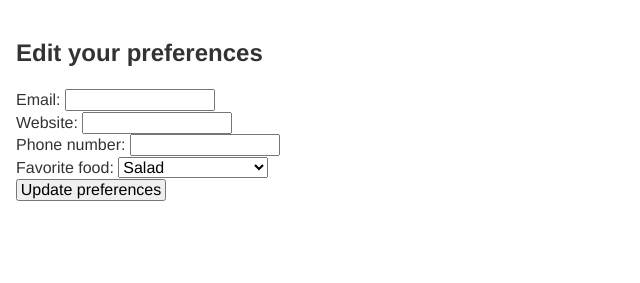
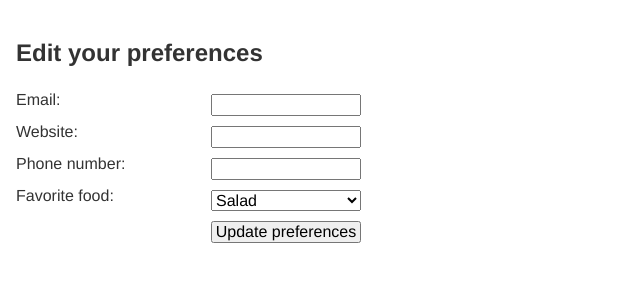
Before and after one commit to minhnguyen9702/MDN_Forms, a plain HTML site: page styling_basics/index.html in a window 1280 px wide. Shown: the whole page, without its empty margins (0-640 px from the left). Drawn offline with Linux system fonts and the light colour scheme.

Commit message:
complete exercise

```diff
--- a/styling_basics/index.html
+++ b/styling_basics/index.html
@@ -26,13 +26,27 @@
       font-size: 100%;
       width: 150px;
       padding: 0;
-      margin: 0;
+      margin: 5px;
       box-sizing: border-box;
     }
 
     ul {
       padding: 0;
       list-style-type: none;
+    }
+
+    li {
+      display: flex;
+      justify-content: space-between;
+    }
+
+    form {
+      width: 350px;
+    }
+
+    button {
+      margin-left: auto;
+      justify-self: end;
     }
   </style>
 </head>
```
